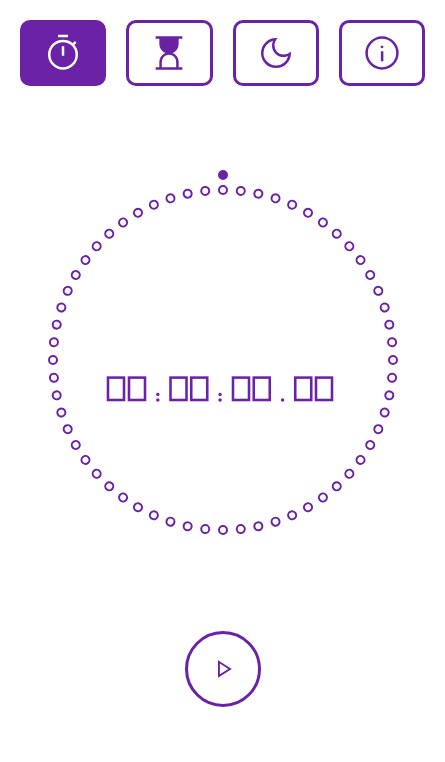
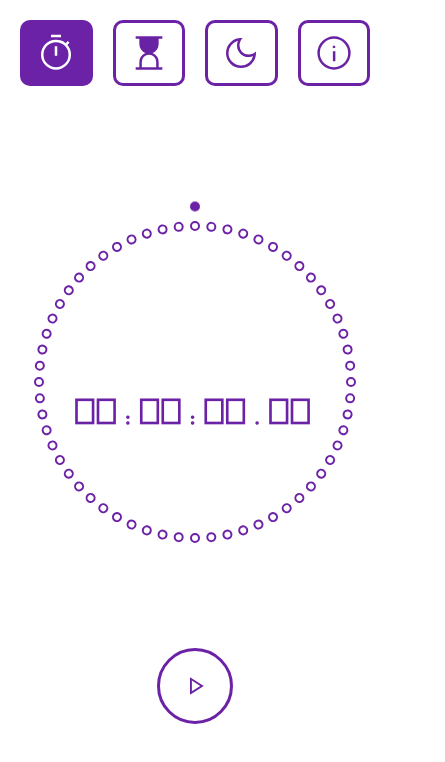
Before and after one commit to Diaa-E/stopwatch, a React (Vite) app: page / in a window 390 px wide. Shown: the top 762 px of the page, 445 px wide, since content can reach past the window. Built offline with nearby package versions, Linux system fonts and the light colour scheme.

Commit message:
Add mobile display to stopwatch

```diff
--- a/src/components/Stopwatch.jsx
+++ b/src/components/Stopwatch.jsx
@@ -12,6 +12,7 @@ export default function Stopwatch({time, paused, laps, addLap, togglePause, rese
             <div className="watch">
                 <Watch
                     time={time}
+                    mobileMode={mobileMode}
                     />
             </div>
             <div className="stopwatch-controls">
--- a/src/components/Watch.jsx
+++ b/src/components/Watch.jsx
@@ -3,7 +3,7 @@ import "../styles/Watch.css";
 import { convertFromCS } from "../timeConverter";
 import { getHandAngle } from "../watchPositioner";
 
-export default function Watch({time})
+export default function Watch({time, mobileMode})
 {
     const markers = [];
     const handAngle = getHandAngle(time, 60 * 60 * 100);
@@ -14,7 +14,7 @@ export default function Watch({time})
                         key={i}
                         data-testid="marker"
                         className={`marker ${handAngle > (i * 1 / 60) ? "passed" : ""}`}
-                        style={{transform: ` rotateZ(${i * 6}deg) translateY(-170px)`}}
+                        style={{transform: ` rotateZ(${i * 6}deg) translateY(${mobileMode ? "-40vw" : "-170px"})`}}
                     ></div>)
     }
 
@@ -26,7 +26,7 @@ export default function Watch({time})
             <div
                 data-testid="hand"
                 className="hand"
-                style={{transform: ` rotateZ(${handAngle}turn) translateY(-185px)`}}
+                style={{transform: ` rotateZ(${handAngle}turn) translateY(${mobileMode ? "-45vw" : "-185px"})`}}
             ></div>
             <p className="watch-time" data-testid="time ">{convertFromCS(time).join(":")}</p>
         </div>
--- a/src/styles/LapsList.css
+++ b/src/styles/LapsList.css
@@ -8,8 +8,8 @@
     grid-auto-flow: column;
     place-self: center;
     place-content: stretch;
-    font-size: 24px;
-    min-width: 500px;
+    font-size: 5vw;
+    min-width: 80vw;
     color: var(--accent);
 }
 
@@ -23,3 +23,10 @@
     font-family: minim;
     place-self: flex-end;
 }
+
+@media (min-width: 700px) and (orientation: landscape) {
+    .lap-row{
+        font-size: 24px;
+        min-width: 500px;
+    }
+}
--- a/src/styles/Stopwatch.css
+++ b/src/styles/Stopwatch.css
@@ -1,16 +1,17 @@
 .stopwatch{
     display: grid;
     grid-auto-rows: min-content;
-    gap: 30px;
+    gap: 80px;
 }
 
 .watch{
     display: grid;
     place-items: center;
     place-content: center;
-    height: calc(170px * 2.5);
-    width: calc(170px * 2.5);
+    min-height: 80vw;
+    min-width: 80vw;
     place-self: center;
+    margin: 80px 0 0 0;
 }
 
 .stopwatch-controls{
@@ -19,3 +20,16 @@
     place-items: center;
     gap: 20px;
 }
+
+@media (min-width: 700px) and (orientation: landscape) {
+
+    .watch{
+        min-height: calc(170px * 2.5);
+        min-width: calc(170px * 2.5);
+        margin: 100px 0 0 0;
+    }
+
+    .stopwatch{
+        gap: 80px;
+    }
+}
--- a/src/styles/Watch.css
+++ b/src/styles/Watch.css
@@ -1,7 +1,7 @@
 .watch-time{
     font-family: minim;
     color: var(--accent);
-    font-size: 32px;
+    font-size: 8.5vw;
     grid-row: 1;
     grid-column: 1;
 }
@@ -33,3 +33,10 @@
     background-color: var(--accent);
     transform: rotateZ(.5turn);
 }
+
+@media (min-width: 700px) and (orientation: landscape)
+{
+    .watch-time{
+        font-size: 32px;
+    }
+}
```
